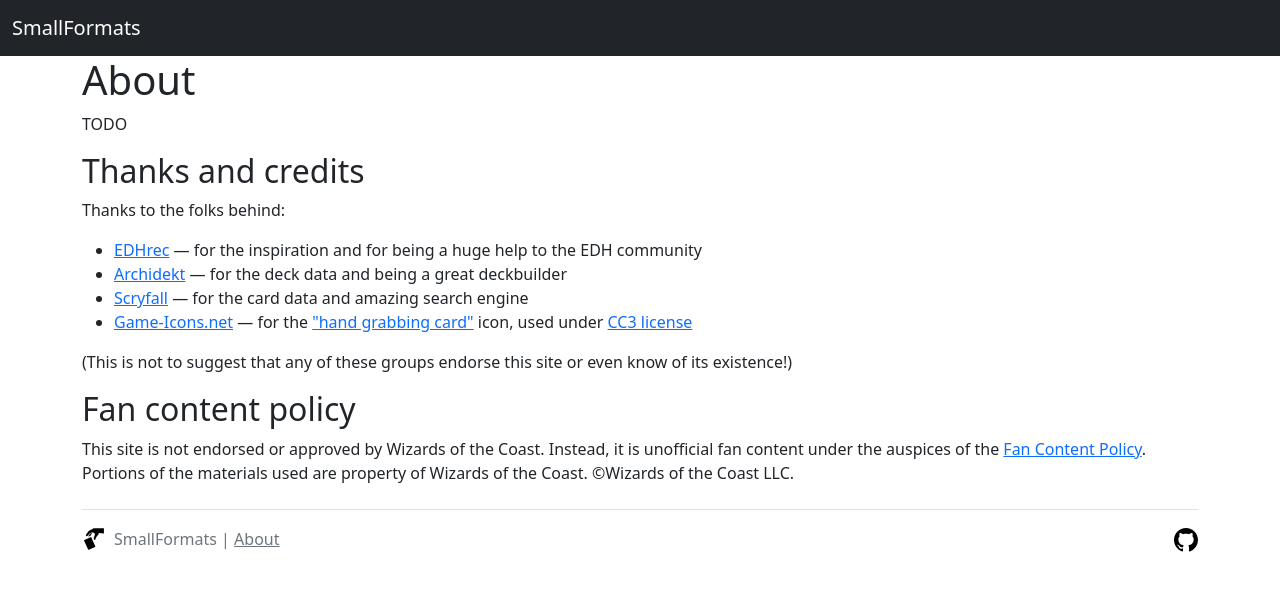
After one commit to PDHdata/SmallFormats, a Django app: template stats_recos/templates/about.html in a window 1280 px wide. The commit adds this page. Shown: the top 591 px of the page. Run offline with Django 3.2, Linux system fonts and the light colour scheme; the template is opened without the code that fills it, so the values that code supplies are empty; some libraries are stand-ins or nearby versions.

Commit message:
clean up some

```diff
--- /dev/null
+++ b/stats_recos/templates/_footer.html
@@ -0,0 +1,14 @@
+<div class="container">
+  <footer class="d-flex flex-wrap justify-content-between align-items-center py-3 my-4 border-top">
+    <div class="col-md-4 d-flex align-items-center">
+      <a href="{% url 'index' %}" class="mb-3 me-2 mb-md-0 text-muted text-decoration-none lh-1">
+        <svg class="bi" width="24" height="24"><use xlink:href="#card-play"/></svg>
+      </a>
+      <span class="mb-3 mb-md-0 text-muted">SmallFormats | <a class="link-secondary" href="{% url 'about' %}">About</a></span>
+    </div>
+
+    <ul class="nav col-md-4 justify-content-end list-unstyled d-flex">
+      <li class="ms-3"><a class="text-muted" href="https://github.com/vtbassmatt/SmallFormats"><svg class="bi" width="24" height="24"><use xlink:href="#github"/></svg></a></li>
+    </ul>
+  </footer>
+</div>
--- /dev/null
+++ b/stats_recos/templates/about.html
@@ -0,0 +1,21 @@
+{% extends 'base.html' %}
+{% block title %}SmallFormats – About{% endblock %}
+{% block body %}
+<div class="container">
+<h1>About</h1>
+<p>TODO</p>
+<h2>Thanks and credits</h2>
+<p>
+  Thanks to the folks behind:
+  <ul>
+    <li><a href="https://edhrec.com">EDHrec</a> — for the inspiration and for being a huge help to the EDH community</li>
+    <li><a href="https://archidekt.com">Archidekt</a> — for the deck data and being a great deckbuilder</li>
+    <li><a href="https://scryfall.com">Scryfall</a> — for the card data and amazing search engine</li>
+    <li><a href="https://game-icons.net">Game-Icons.net</a> — for the <a href="https://game-icons.net/1x1/quoting/card-play.html">"hand grabbing card"</a> icon, used under <a href="https://creativecommons.org/licenses/by/3.0/">CC3 license</a></li>
+  </ul>
+  (This is not to suggest that any of these groups endorse this site or even know of its existence!)
+</p>
+<h2>Fan content policy</h2>
+<p>This site is not endorsed or approved by Wizards of the Coast. Instead, it is unofficial fan content under the auspices of the <a href="https://company.wizards.com/fancontentpolicy">Fan Content Policy</a>. Portions of the materials used are property of Wizards of the Coast. &copy;Wizards of the Coast LLC.</p>
+</div>
+{% endblock %}
--- a/stats_recos/templates/base.html
+++ b/stats_recos/templates/base.html
@@ -9,10 +9,24 @@
     <link href="{% static 'bs/bootstrap.min.css' %}" rel="stylesheet">
   </head>
   <body style="padding-top: 3.5rem">
+    <svg xmlns="http://www.w3.org/2000/svg" style="display: none;">
+      <symbol id="bootstrap" viewBox="0 0 118 94">
+        <title>Bootstrap</title>
+        <path fill-rule="evenodd" clip-rule="evenodd" d="M24.509 0c-6.733 0-11.715 5.893-11.492 12.284.214 6.14-.064 14.092-2.066 20.577C8.943 39.365 5.547 43.485 0 44.014v5.972c5.547.529 8.943 4.649 10.951 11.153 2.002 6.485 2.28 14.437 2.066 20.577C12.794 88.106 17.776 94 24.51 94H93.5c6.733 0 11.714-5.893 11.491-12.284-.214-6.14.064-14.092 2.066-20.577 2.009-6.504 5.396-10.624 10.943-11.153v-5.972c-5.547-.529-8.934-4.649-10.943-11.153-2.002-6.484-2.28-14.437-2.066-20.577C105.214 5.894 100.233 0 93.5 0H24.508zM80 57.863C80 66.663 73.436 72 62.543 72H44a2 2 0 01-2-2V24a2 2 0 012-2h18.437c9.083 0 15.044 4.92 15.044 12.474 0 5.302-4.01 10.049-9.119 10.88v.277C75.317 46.394 80 51.21 80 57.863zM60.521 28.34H49.948v14.934h8.905c6.884 0 10.68-2.772 10.68-7.727 0-4.643-3.264-7.207-9.012-7.207zM49.948 49.2v16.458H60.91c7.167 0 10.964-2.876 10.964-8.281 0-5.406-3.903-8.178-11.425-8.178H49.948z"></path>
+      </symbol>
+      <symbol id="github" viewbox="0 0 16 16">
+        <path d="M8 0C3.58 0 0 3.58 0 8c0 3.54 2.29 6.53 5.47 7.59.4.07.55-.17.55-.38 0-.19-.01-.82-.01-1.49-2.01.37-2.53-.49-2.69-.94-.09-.23-.48-.94-.82-1.13-.28-.15-.68-.52-.01-.53.63-.01 1.08.58 1.23.82.72 1.21 1.87.87 2.33.66.07-.52.28-.87.51-1.07-1.78-.2-3.64-.89-3.64-3.95 0-.87.31-1.59.82-2.15-.08-.2-.36-1.02.08-2.12 0 0 .67-.21 2.2.82.64-.18 1.32-.27 2-.27.68 0 1.36.09 2 .27 1.53-1.04 2.2-.82 2.2-.82.44 1.1.16 1.92.08 2.12.51.56.82 1.27.82 2.15 0 3.07-1.87 3.75-3.65 3.95.29.25.54.73.54 1.48 0 1.07-.01 1.93-.01 2.2 0 .21.15.46.55.38A8.012 8.012 0 0 0 16 8c0-4.42-3.58-8-8-8z"/>
+      </symbol>
+      <symbol id="card-play" viewbox="0 0 512 512">
+        <title>SmallFormats</title>
+        <g class="" style="" transform="translate(0,0)"><path d="M272.824 24.318c-14.929.312-25.66 3.246-32.767 8.446L142.898 84.91l-54.105 73.514C77.42 175.98 85.517 210 121.111 188.197l38.9-51.351c49.476-42.711 150.485-23.032 102.587 62.591-23.53 49.582-12.457 73.79 17.76 83.95l13.812-46.381c23.949-53.825 68.502-63.51 66.684-106.904l107.302 7.724-.865-112.045-194.467-1.463zm-54.09 103.338c-17.41-.3-34.486 6.898-46.92 17.375l-39.044 51.33c10.713 8.506 21.413 3.96 32.125-6.363 12.626 6.394 22.365-3.522 30.365-23.297 3.317-13.489 8.21-23.037 23.474-39.045zm-32.617 88.324a13.49 13.49 0 0 0-5.232 1.235L51.72 276.725c-6.784 3.13-9.763 11.202-6.633 17.992l85.27 185.08c3.131 6.783 11.204 9.779 18 6.635l129.15-59.504c6.796-3.137 9.776-11.198 6.646-18L198.871 223.86c-2.344-5.097-7.474-8.043-12.754-7.88z" fill="#000000" fill-opacity="1"></path></g>
+      </symbol>
+    </svg>
     {% include '_nav.html' %}
     <div class="container-fluid">
   {% block body %}{% endblock %}
     </div>
+    {% include '_footer.html' %}
   <script src="{% static 'bs/bootstrap.bundle.min.js' %}"></script>
   <script src="{% static 'htmx/htmx.min.js' %}"></script>
   {% django_htmx_script %}
--- a/stats_recos/urls.py
+++ b/stats_recos/urls.py
@@ -6,6 +6,7 @@ from .wubrg_utils import COLORS
 urlpatterns = (
 [
     path('', views.stats_index, name="index"),
+    path('about/', views.stats_index, {'page': 'about.html'}, name="about"),
     path('cmdr/', views.commander_index, name="cmdr"),
     path('land/', views.land_index, name="land"),
     path('card/', views.card_index, name="card"),
--- a/stats_recos/views.py
+++ b/stats_recos/views.py
@@ -69,10 +69,10 @@ def _deck_count_at_least_color(w, u, b, r, g):
     )['count']
 
 
-def stats_index(request):
+def stats_index(request, page="index.html"):
     return render(
         request,
-        "index.html",
+        page,
         context={
             'links': _LINKS,
         },
```
Also changed, not shown: stats_recos/templates/index.html (+17 -14 lines).
